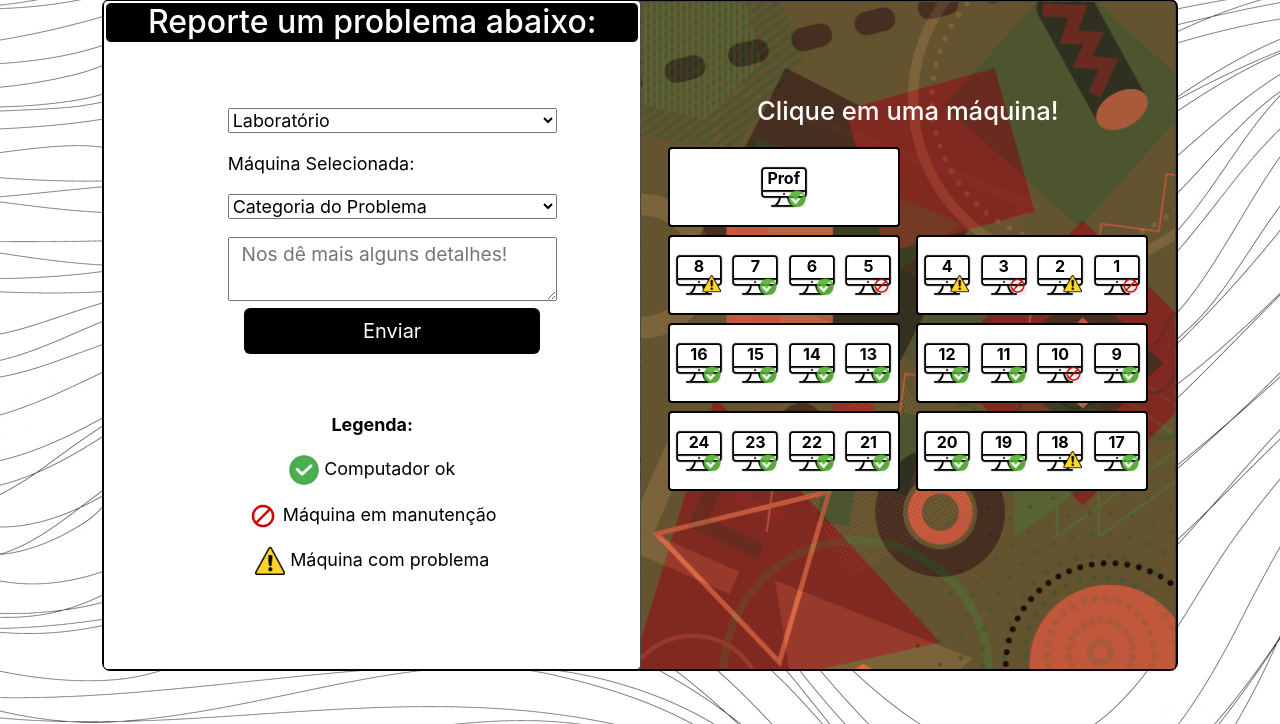
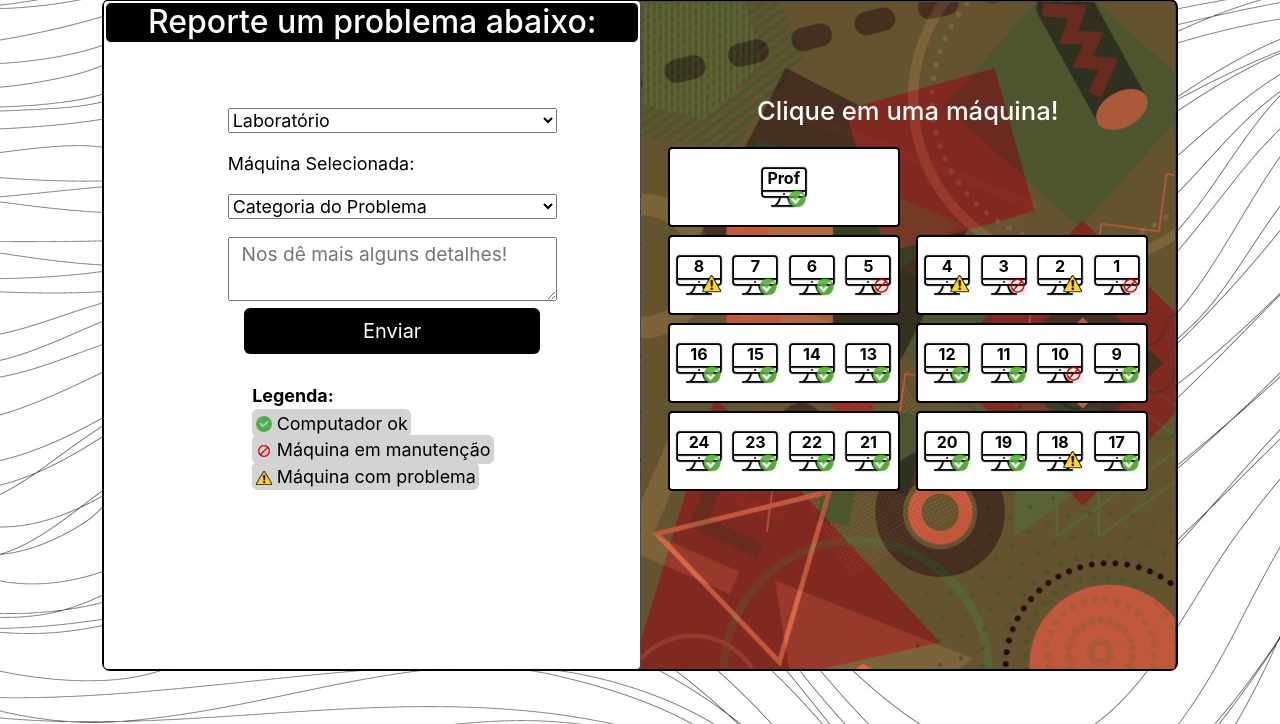
Before and after one commit to m-u-l-a-s/BIOS, a Flask app: page /reportar in a window 1280 px wide. Shown: the part 76-800 px from the top of the page. Run offline with Flask 2, Linux system fonts and the light colour scheme; some libraries are stand-ins or nearby versions.

Commit message:
Ajustando legendas na página 'reportar'

```diff
--- a/website/static/css/style.css
+++ b/website/static/css/style.css
@@ -113,6 +113,7 @@ p {
     display: flex;
     align-items: center;
     width: fit-content;
+    margin: 0px 0px 0px 0px;
 }
 
 .mesa {
@@ -368,6 +369,17 @@ li{
     display: none;
 }
 
+.legenda {
+    text-align: start;
+    margin-left: 27.5%;
+}
+
+.legenda span {
+    background-color: lightgray;
+    border-radius: 6px;
+    padding: 0.2em;
+}
+
 #pDetalhes ul li {
     display: block;
     text-align: start;
--- a/website/templates/reportar.html
+++ b/website/templates/reportar.html
@@ -94,22 +94,26 @@
             <input type="submit" value="Enviar" id="submit" class="btn btn-secondary btn-lg btn-home" form="gfg">
         </li>
     </ul>
+    <br>
+    <div class="legenda">
+        <p>
+            <strong>Legenda:</strong>   <br>
+            <span>
+                <img src="../static/imgs/ok.png" alt="" style="width: 1rem;">
+                Computador ok
+            </span>
+            <br>
+            <span>
 
-    <br><br>
+                <img src="../static/imgs/ausente.png" alt="" style="width: 1rem;">
+                Máquina em manutenção
+            </span>
 
-    <div class="legenda">
-        <p><strong>Legenda:</strong></p>
-        <p>
-            <img src="../static/imgs/ok.png" alt="" style="width: 30px;">
-            Computador ok
-        </p>
-        <p>
-            <img src="../static/imgs/ausente.png" alt="" style="width: 30px;">
-            Máquina em manutenção
-        </p>
-        <p>
-            <img src="../static/imgs/alert.png" alt="" style="width: 30px;">
-            Máquina com problema
+            <br>
+            <span>
+                <img src="../static/imgs/alert.png" alt="" style="width: 1rem;">
+                Máquina com problema
+            </span>
         </p>
     </div>
 
@@ -209,7 +213,6 @@
         obj = window.event.target;
         if (obj.classList.contains("maq")) {
             if (!obj.classList.contains("mntc")) {
-                console.log("IM HERE")
                 document.getElementById("maq").value = obj.id;
                 document.getElementById("labelmaq").textContent = "Máquina Selecionada: " + obj.id
             }
@@ -285,6 +288,7 @@
     const problemas = document.querySelector("#prob")
     const div = document.querySelector(".left")
     let p = document.createElement("p")
+    const leg = document.querySelector(".legenda")
 
     const container = document.createElement("div")
     container.classList.add("sugestoes")
@@ -295,6 +299,7 @@
     problemas.addEventListener("change", sugerir)
 
     function sugerir() {
+        leg.style.display = "none"
         if (problemas.value == "Monitor") {
             displayMessage("⚠SUGESTÃO: Se o LED do monitor de vídeo não estiver ligado, verifique se o cabo de alimentação do monitor de vídeo está instalado corretamente. Conecte de maneira firme, caso não esteja.")
         }
```
